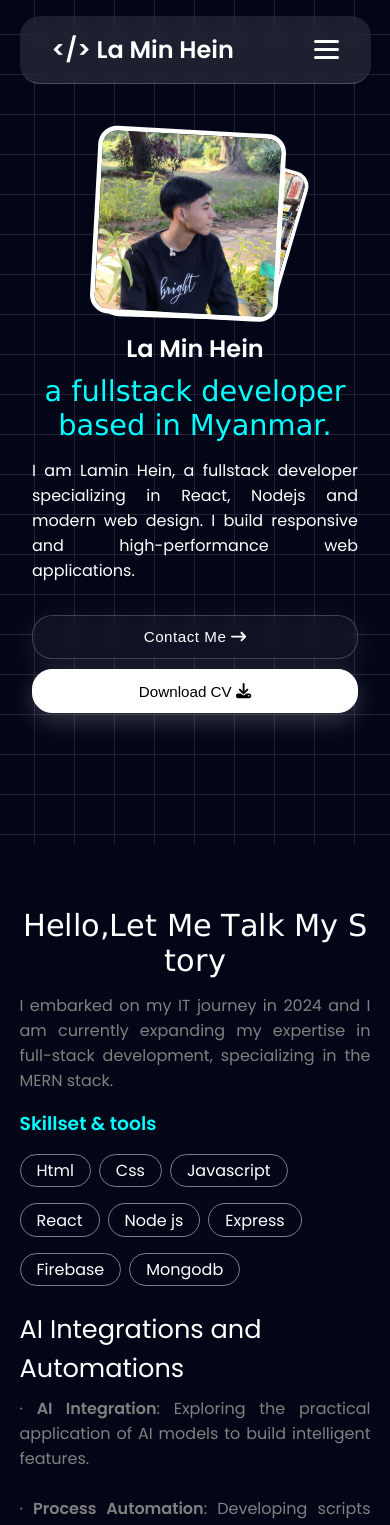
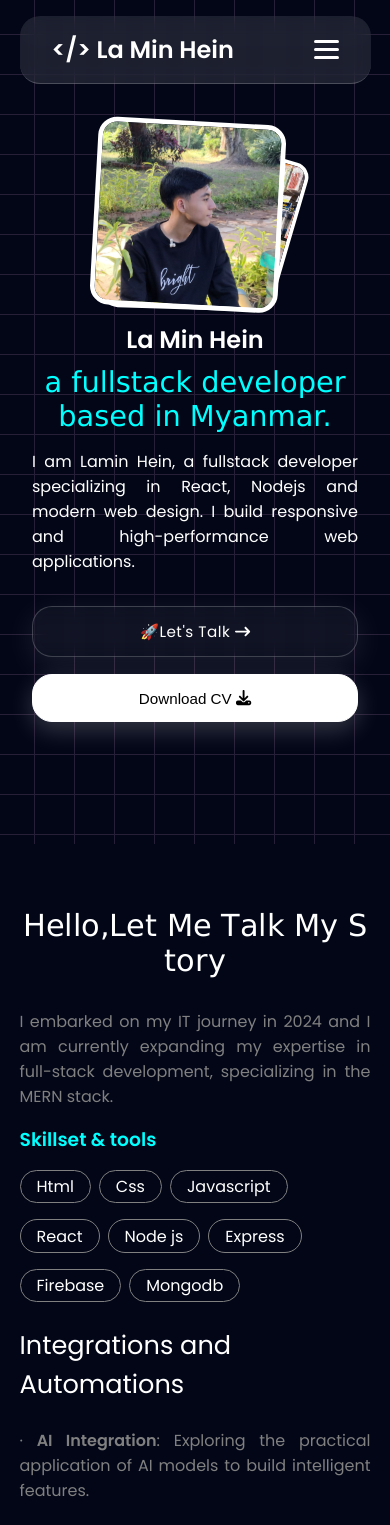
Before and after one commit to Lamin2005/portfolio, a React (Create React App) app: page / in a window 390 px wide. Shown: the top 1525 px of the page. Built offline with nearby package versions, Linux system fonts and the light colour scheme; a web font is replaced by a local one.

Commit message:
repair header,about and project sections

```diff
--- a/src/components/About.jsx
+++ b/src/components/About.jsx
@@ -45,7 +45,7 @@ function About() {
             <p>Mongodb</p>
           </div>
 
-          <p className="titletext">AI Integrations and Automations</p>
+          <p className="titletext">Integrations and Automations</p>
 
           <p className="context">
             · <b>AI Integration</b>: Exploring the practical application of AI
--- a/src/components/Header.jsx
+++ b/src/components/Header.jsx
@@ -49,16 +49,21 @@ function Header() {
 
         <p className="intro">
           <p>
-            I am Lamin Hein, a fullstack developer specializing in React,
-            Nodejs and modern web design. I build responsive and
-            high-performance web applications.
+            I am Lamin Hein, a fullstack developer specializing in React, Nodejs
+            and modern web design. I build responsive and high-performance web
+            applications.
           </p>
         </p>
         <div className="buttons">
-          <button className="contact_me">
-            Contact Me <FontAwesomeIcon icon={faArrowRightLong} />
-          </button>
-          <button className="download_cv">
+          <a className="contact_me" href="https://t.me/laminhein1122" rel="noopener noreferrer" target="_blank">
+            🚀Let's Talk <FontAwesomeIcon icon={faArrowRightLong} />
+          </a>
+          <button
+            className="download_cv"
+            onClick={() => {
+              alert("✨Comming Soon...");
+            }}
+          >
             Download CV <FontAwesomeIcon icon={faDownload} />
           </button>
         </div>
--- a/src/style/About.css
+++ b/src/style/About.css
@@ -98,6 +98,10 @@
         margin-top: 1rem;
     }
 
+    .text .context{
+        margin-top: 1.5rem;
+    }
+
 
 
 }
--- a/src/style/Header.css
+++ b/src/style/Header.css
@@ -76,6 +76,7 @@
     justify-content: center;
     align-items: center;
     padding: 1rem;
+    gap: 0.5rem;
 }
 
 .buttons button {
@@ -85,6 +86,9 @@
 }
 
 .buttons .contact_me {
+    text-decoration: none;
+    text-align: center;
+    z-index: 1000;
     border: none;
     border-radius: 20px;
     padding: 0.8rem 2rem;
@@ -107,9 +111,10 @@
 }
 
 .buttons .download_cv {
+
     border: 1px solid white;
     border-radius: 20px;
-    padding: 0.8rem 2rem;
+    padding: 0.9rem 2rem;
     font-size: 0.95rem;
     background-color: white;
     color: black;
```
Also changed, not shown: src/assets/project.jpg.
